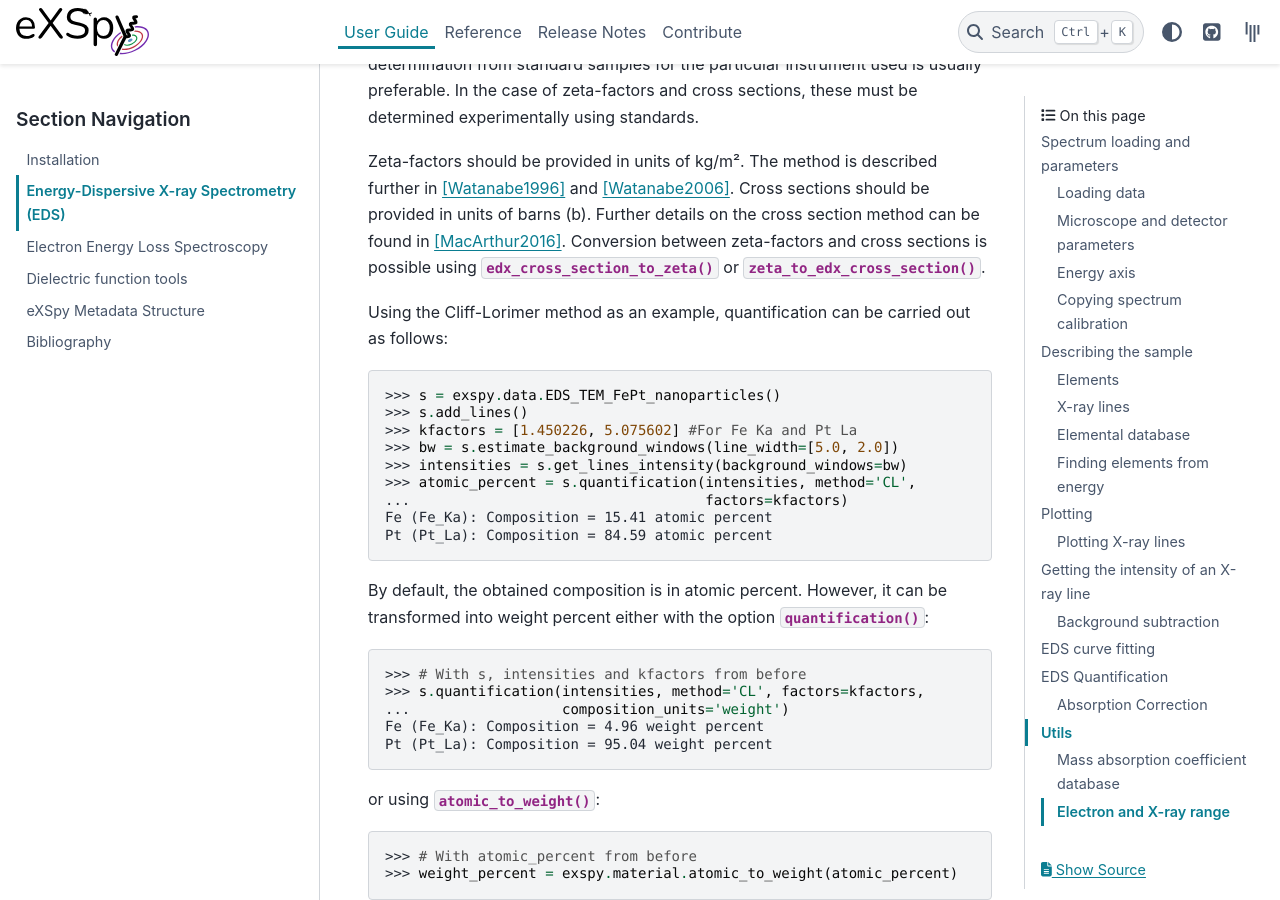
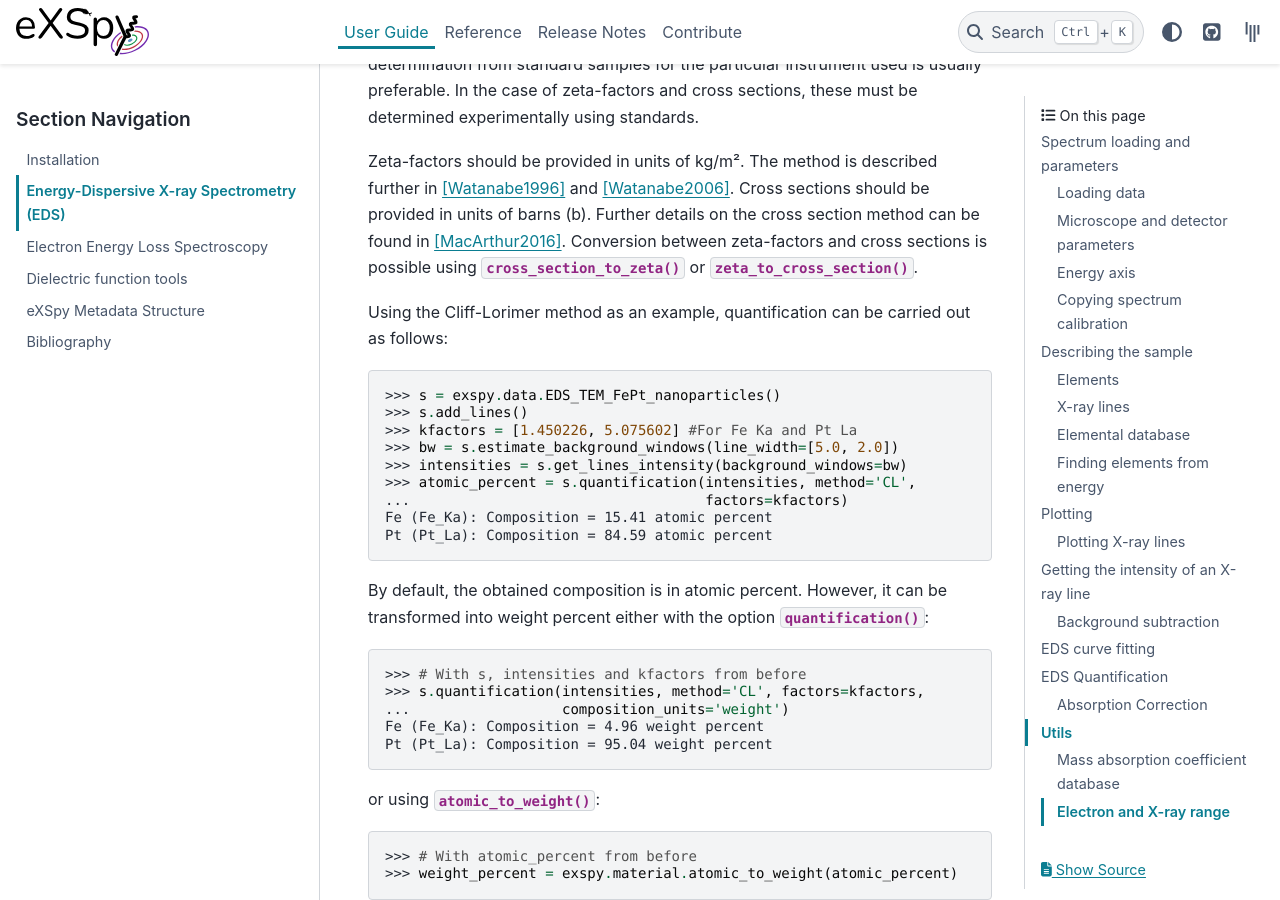
Before and after one commit to hyperspy/exspy, a Sphinx documentation site: the page built from doc/user_guide/eds.rst, in a window 1280 px wide and 900 px high, scrolled down 15851 px. Built offline with Sphinx 7.4.7 and the PyData theme 0.15.4, drawn with Linux system fonts in a browser that asks for light colours; pages that are not in the unit, such as notebooks, are missing from menus; the version number could not be read and is left out.

Commit message:
Rename `edx_cross_section_to_zeta` to `cross_section_to_zeta` and `zeta_to_edx_cross_section` to `zeta_to_cross_section`

```diff
--- a/doc/reference/utils.eds.rst
+++ b/doc/reference/utils.eds.rst
@@ -5,12 +5,12 @@
 
 
 .. autosummary::
-   edx_cross_section_to_zeta
+   cross_section_to_zeta
    electron_range
    get_xray_lines_near_energy
    take_off_angle
    xray_range
-   zeta_to_edx_cross_section
+   zeta_to_cross_section
 
 
 .. automodule:: exspy.utils.eds
--- a/doc/user_guide/eds.rst
+++ b/doc/user_guide/eds.rst
@@ -691,8 +691,8 @@ and :ref:`[Watanabe2006] <Watanabe2006>`. Cross sections should be
 provided in units of barns (b). Further details on the cross section method can
 be found in :ref:`[MacArthur2016] <MacArthur2016>`. Conversion between
 zeta-factors and cross sections is possible using
-:py:func:`~.utils.eds.edx_cross_section_to_zeta` or
-:py:func:`~.utils.eds.zeta_to_edx_cross_section`.
+:py:func:`~.utils.eds.cross_section_to_zeta` or
+:py:func:`~.utils.eds.zeta_to_cross_section`.
 
 Using the Cliff-Lorimer method as an example, quantification can be carried
 out as follows:
```
Also changed, not shown: 3 other files.
